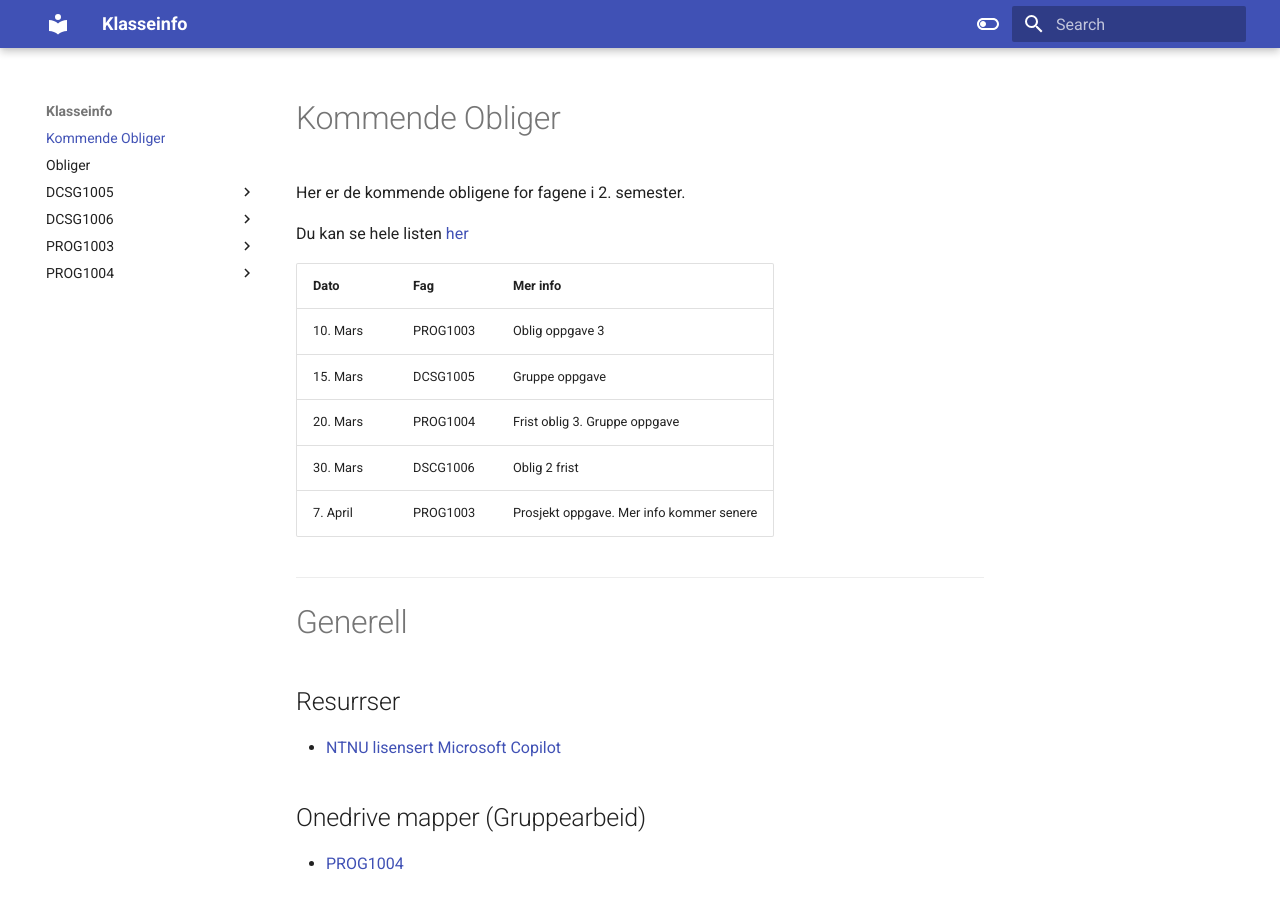
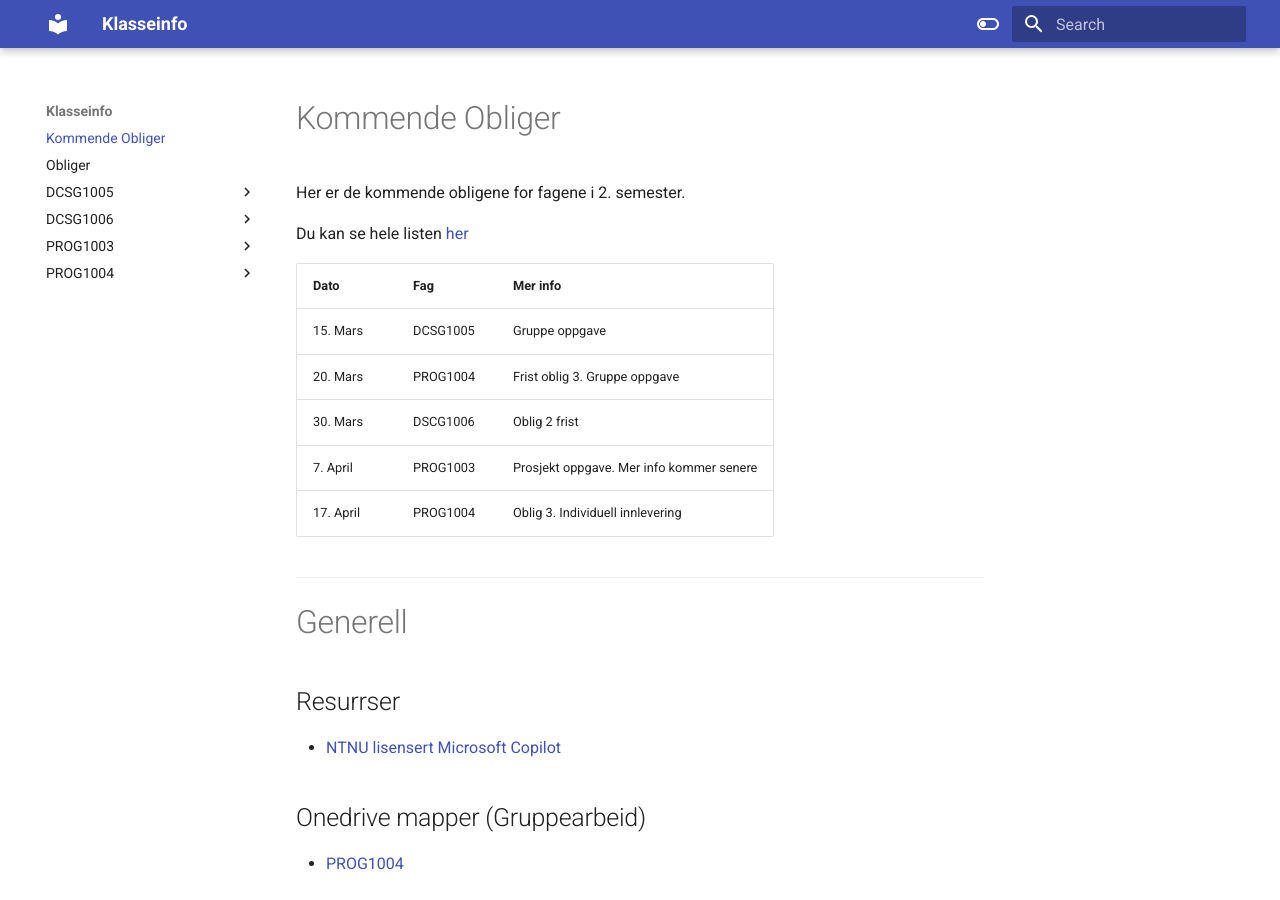
Before and after one commit to ProtoSparky/DIGSEC-Info-Board, an MkDocs documentation site: the page built from docs/index.md, in a window 1280 px wide and 900 px high. Built offline with MkDocs 1.6.1 and Material for MkDocs 9.7.7, drawn with Linux system fonts in a browser that asks for light colours.

Commit message:
oblig update

```diff
--- a/docs/index.md
+++ b/docs/index.md
@@ -6,11 +6,11 @@ Du kan se hele listen [her](./obliger.md)
 
 |Dato|Fag|Mer info|
 |---|---|---|
-|10. Mars|PROG1003|Oblig oppgave 3|
 |15. Mars|DCSG1005|Gruppe oppgave|
 |20. Mars|PROG1004|Frist oblig 3. Gruppe oppgave|
 |30. Mars|DSCG1006|Oblig 2 frist|
 |7. April| PROG1003| Prosjekt oppgave. Mer info kommer senere|
+|17. April|PROG1004|Oblig 3. Individuell innlevering|
 
 -------------
 
```
Also changed, not shown: docs/obliger.md (+0 -1 lines).
